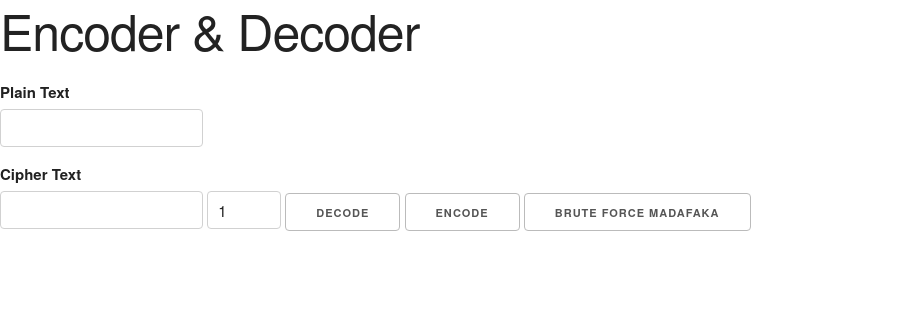
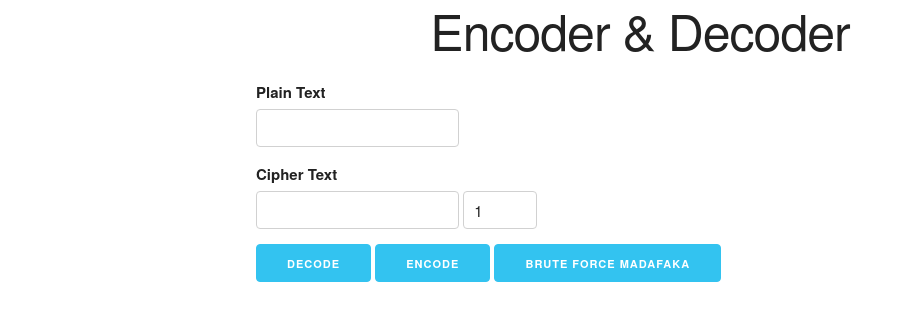
Before and after one commit to marioacc/Ceaser-Cipher, a website: page index.html in a window 1280 px wide. Shown: the whole page, without its empty margins (0-913 px from the left). Drawn offline with nearby package versions, Linux system fonts and the light colour scheme.

Commit message:
Some style to the css

```diff
--- a/index.html
+++ b/index.html
@@ -4,22 +4,29 @@
     <meta charset="utf-8">
     <link rel="stylesheet" href="css/normalize.css" media="screen" title="no title" charset="utf-8">
     <link rel="stylesheet" href="css/skeleton.css" media="screen" title="no title" charset="utf-8">
+    <style>
+
+    </style>
     <title></title>
   </head>
   <body>
-    <form class=" row twelve ">
-      <h1>Encoder & Decoder</h1>
+    <div class="container u-cf" style="margin: 0 auto, text-align: center">
+      <form class="container ">
+        <h1 class="u-full-width" style="text-align:center">Encoder & Decoder</h1>
         <label for="plainText">Plain Text</label>
         <input class="row" type="text" name="plainText" value="">
         <label for="cipherText">Cipher Text</label>
         <input class="row" type="text" name="cipherText" value="">
         <input class="row" type="number" name="key" value="1" min="1" max="25">
-      <input type="button" name="decodeButton" value="Decode" onclick="decode()">
-      <input type="button" name="encodeButton" value="Encode" onclick="encode()">
-      <input type="button" name="bruteButton" value="Brute Force Madafaka" onclick="brute();">
+        <div class="row">
+          <input  class="button-primary" type="button" name="decodeButton" value="Decode" onclick="decode()">
+          <input  class="button-primary" type="button" name="encodeButton" value="Encode" onclick="encode()">
+          <input  class="button-primary" type="button" name="bruteButton" value="Brute Force Madafaka" onclick="brute();">
+        </div>
       </form>
       <div>
         <p id = "no_key"></p>
+      </div>
     </div>
     <script src="https://ajax.googleapis.com/ajax/libs/jquery/2.2.0/jquery.min.js"></script>
     <script type="text/javascript" src="js/app.js" charset="urf-8"/></script>
--- a/js/app.js
+++ b/js/app.js
@@ -30,7 +30,7 @@ function codeString(text,key){
   var codedString="";
   var codedChar="";
   for (var i = 0; i < text.length; i++) {
-    if (text[i]!==" ") {
+    if (text.charAt(i)!==" ") {
       var index = (alphabet.indexOf(text.charAt(i))+key).mod(26);
       codedChar=alphabet[index];
       codedString=codedString+codedChar;
```
Lines whose indentation alone changed are shown as unchanged.
